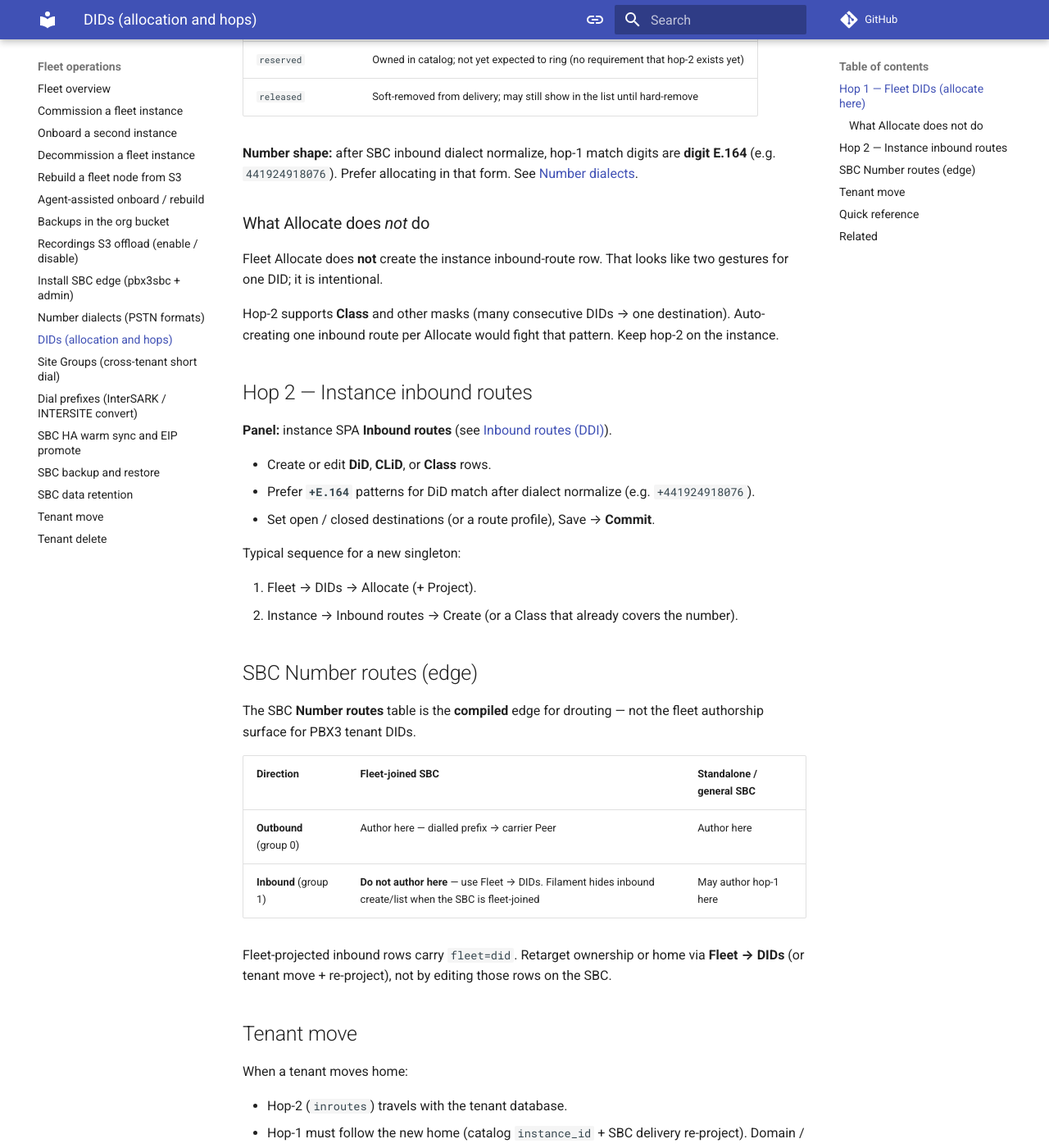
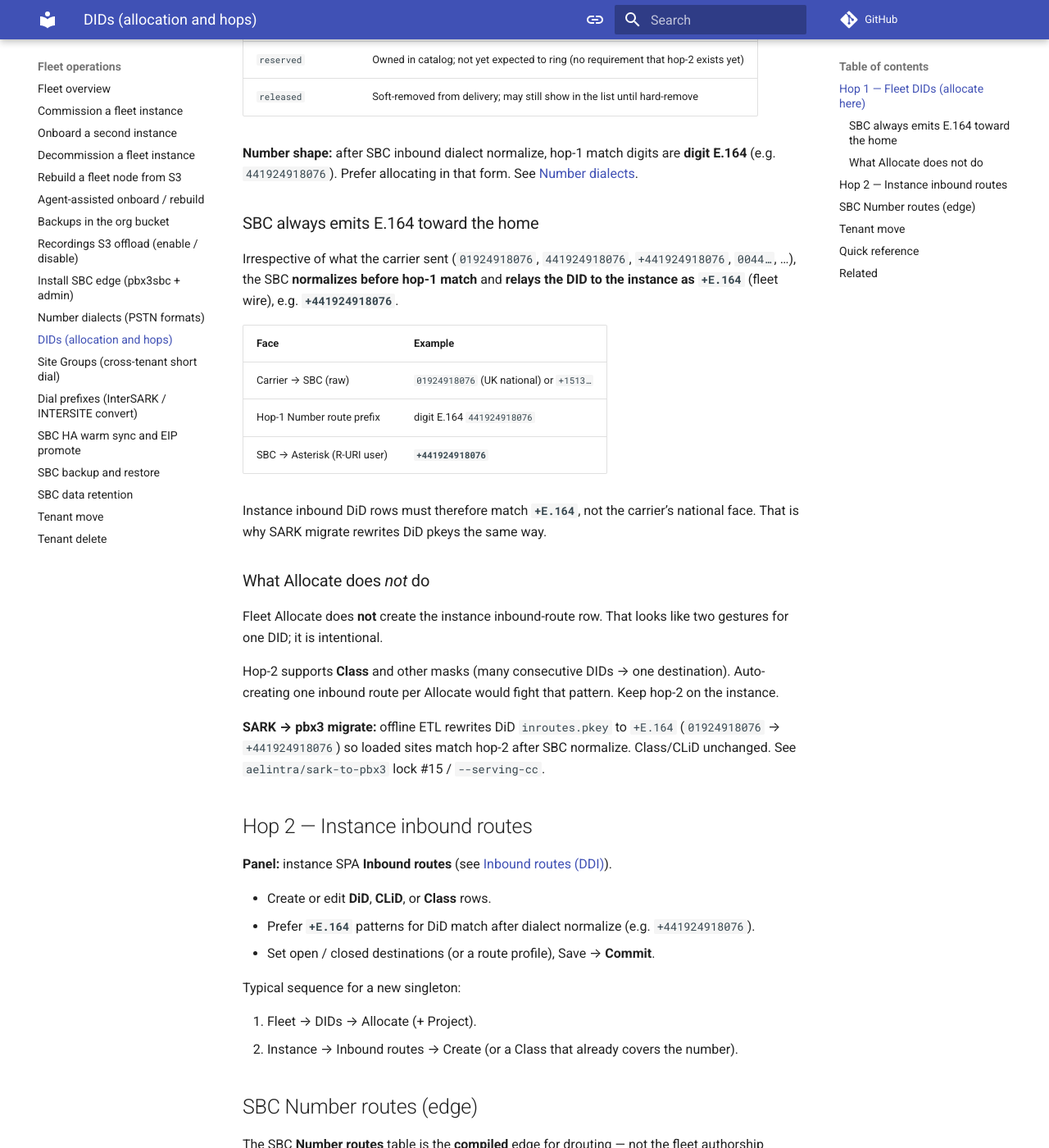
Before and after one commit to aelintra/pbx3-docs, an MkDocs documentation site: the page built from docs/fleet/dids.md, in a window 1280 px wide and 1400 px high, scrolled down 939 px. Shown: the whole window at 82% size. Built offline with MkDocs 1.6.1 and Material for MkDocs 9.7.7, drawn with Linux system fonts in a browser that asks for light colours; comment, search, counter and statistics services are not loaded.

Commit message:
Document SBC→home always emits +E.164.
Clarify hop-2 inroute shape after inbound dialect normalize.

Co-authored-by: Cursor <cursoragent@cursor.com>

```diff
--- a/docs/admin/inbound-routes.md
+++ b/docs/admin/inbound-routes.md
@@ -11,4 +11,4 @@ For how day timers, modes, and route profiles fit together, see [Day timers and
 
 Fleet catalog + SBC projection own **which instance** a DID routes to (hop 1). Instance inbound routes own **what happens** once the call lands (hop 2), including Class masks. Allocate does **not** auto-create inbound routes — see [DIDs — where they are allocated](../fleet/dids.md). Also [Tenant move](../fleet/tenant-move.md).
 
-After SBC number-dialect normalize, inbound R-URIs are **+E.164** — prefer matching patterns accordingly ([Number dialects](../fleet/number-dialect.md)).
+After SBC number-dialect normalize, the home always sees inbound DIDs as **+E.164** — prefer matching patterns accordingly ([Number dialects](../fleet/number-dialect.md), [DIDs](../fleet/dids.md)).
--- a/docs/fleet/dids.md
+++ b/docs/fleet/dids.md
@@ -28,11 +28,25 @@ Solo / non-fleet installs have no Fleet DIDs panel: hop-1 may be authored on the
 
 **Number shape:** after SBC inbound dialect normalize, hop-1 match digits are **digit E.164** (e.g. `441924918076`). Prefer allocating in that form. See [Number dialects](number-dialect.md).
 
+### SBC always emits E.164 toward the home
+
+Irrespective of what the carrier sent (`01924918076`, `441924918076`, `+441924918076`, `0044…`, …), the SBC **normalizes before hop-1 match** and **relays the DID to the instance as `+E.164`** (fleet wire), e.g. **`+441924918076`**.
+
+| Face | Example |
+|------|---------|
+| Carrier → SBC (raw) | `01924918076` (UK national) or `+1513…` |
+| Hop-1 Number route prefix | digit E.164 `441924918076` |
+| SBC → Asterisk (R-URI user) | **`+441924918076`** |
+
+Instance inbound DiD rows must therefore match **`+E.164`**, not the carrier’s national face. That is why SARK migrate rewrites DiD pkeys the same way.
+
 ### What Allocate does *not* do
 
 Fleet Allocate does **not** create the instance inbound-route row. That looks like two gestures for one DID; it is intentional.
 
 Hop-2 supports **Class** and other masks (many consecutive DIDs → one destination). Auto-creating one inbound route per Allocate would fight that pattern. Keep hop-2 on the instance.
+
+**SARK → pbx3 migrate:** offline ETL rewrites DiD `inroutes.pkey` to `+E.164` (`01924918076` → `+441924918076`) so loaded sites match hop-2 after SBC normalize. Class/CLiD unchanged. See `aelintra/sark-to-pbx3` lock #15 / `--serving-cc`.
 
 ## Hop 2 — Instance inbound routes
 
```
Also changed, not shown: docs/fleet/number-dialect.md (+5 -2 lines).
